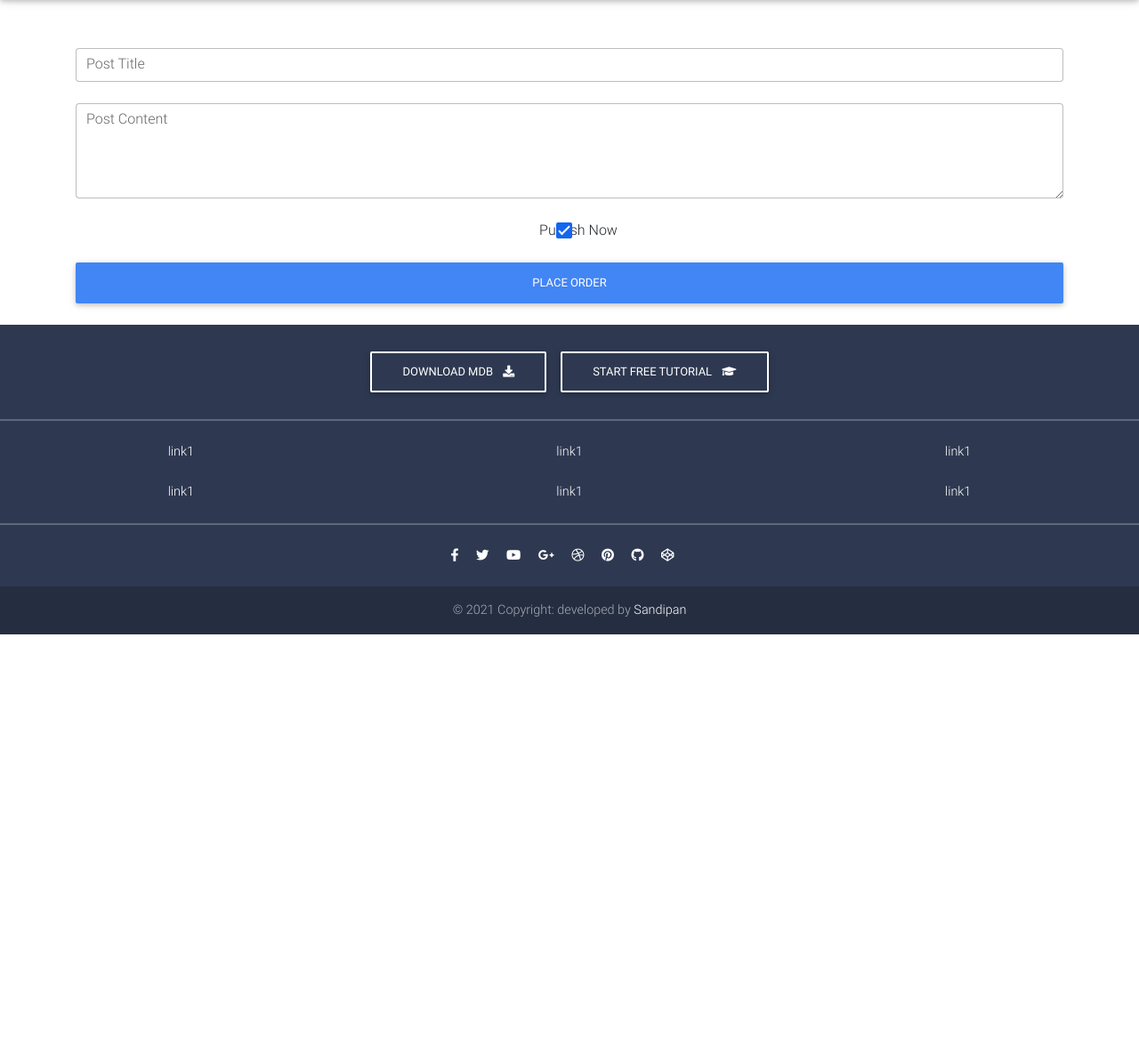
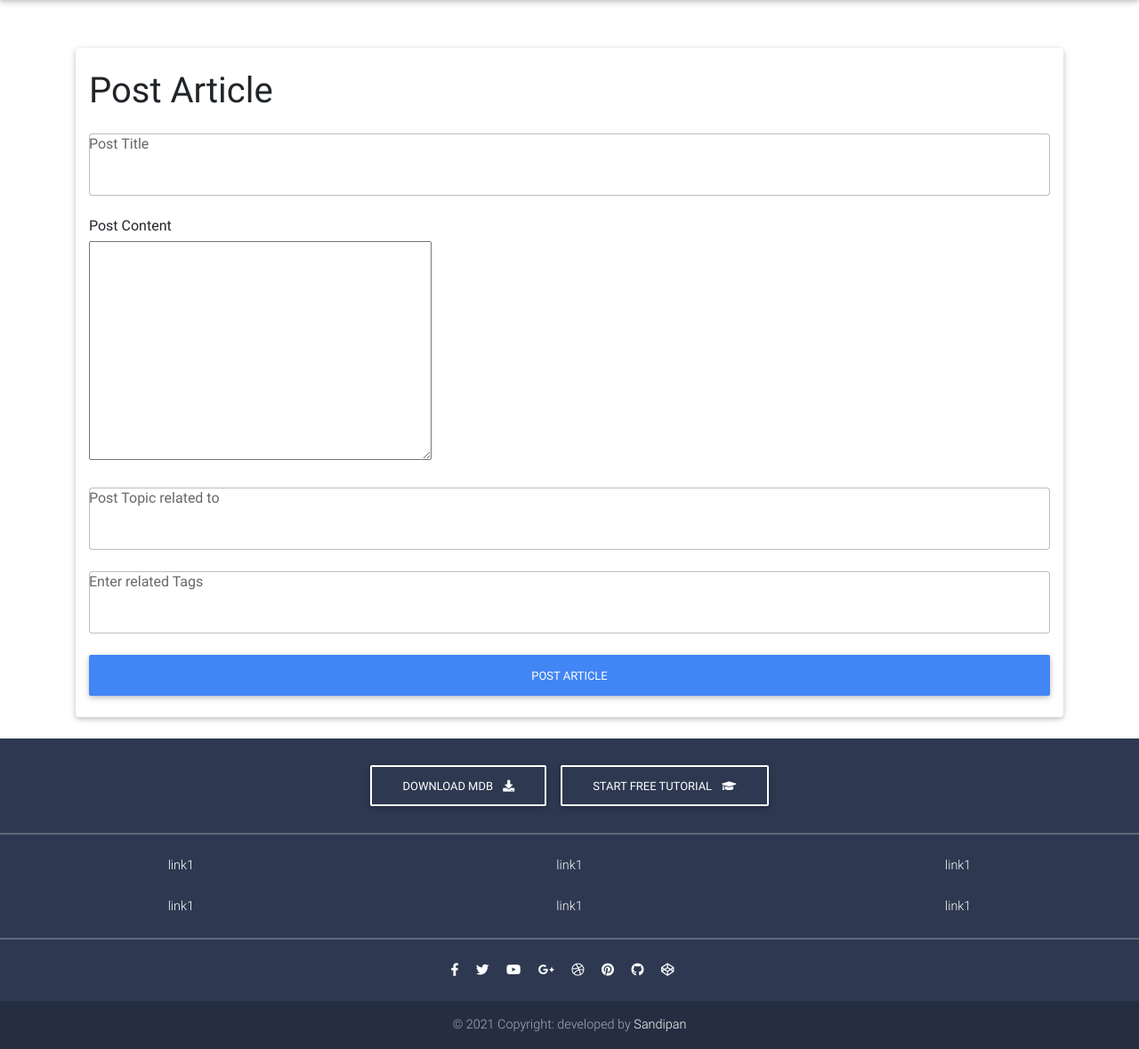
Before and after one commit to sandipan898/personal-website, a Django app: page /article/create in a window 1280 px wide. Shown: the part 66-1245 px from the top of the page at 89% size. Before the commit the page ends 779 px from the top, so only its background shows below. Run offline with Django 3.2, Linux system fonts and the light colour scheme; parts of the project's set-up code (start-up, migrations or seed data) failed here and were passed over; some libraries are stand-ins or nearby versions.

Commit message:
Creating article_form.html

```diff
--- /dev/null
+++ b/personal_website/blog/forms.py
@@ -0,0 +1,50 @@
+from django import forms
+from ckeditor.fields import RichTextField
+from ckeditor.widgets import CKEditorWidget
+from .models import Article
+
+# class ArticlePostForm(forms.Form):
+#     topic_related_to = forms.CharField(max_length=400)
+#     title = forms.CharField(max_length=200)
+#     content = RichTextField()
+#     tags = forms.CharField(max_length=100)
+#     thumbnail = forms.ImageField()
+
+class ArticlePostForm(forms.ModelForm):
+    topic_related_to = forms.CharField(
+        label='topic_related_to',
+        max_length=400,
+        widget=forms.TextInput(attrs={
+            'class': 'form-control',
+        })
+    )
+    title = forms.CharField(
+        label="title",
+        max_length=200,
+        widget=forms.TextInput(attrs={
+            'class': 'form-control',
+        })
+    )
+    content = forms.CharField(
+        label="title",
+        max_length=200,
+        widget=CKEditorWidget()
+    )
+    tags = forms.CharField(
+        label="tags",
+        max_length=100,
+        widget=forms.TextInput(attrs={
+            'class': 'form-control',
+        })
+    )
+    thumbnail = forms.ImageField()
+
+    class Meta:
+        model = Article
+        fields = [
+            "topic_related_to",
+            "title",
+            "content",
+            "tags",
+            "thumbnail",
+        ]
--- a/personal_website/blog/models.py
+++ b/personal_website/blog/models.py
@@ -3,6 +3,7 @@ from django.contrib.auth.models import User
 from taggit.managers import TaggableManager
 from django.shortcuts import reverse
 from django.template.defaultfilters import slugify
+from ckeditor.fields import RichTextField
 
 # Create your models here.
 
@@ -27,7 +28,8 @@ class Article(models.Model):
     author = models.ForeignKey(User, on_delete=models.CASCADE)
     topic_related_to = models.CharField(max_length=400, blank=True, null=True)
     title = models.CharField(max_length=200)
-    content = models.TextField(blank=True, null=True)
+    # content = models.TextField(blank=True, null=True)
+    content = RichTextField(blank=True, null=True)
     published = models.BooleanField(default=False, blank=True, null=True)
     tags = TaggableManager()
     upvotes = models.IntegerField(default=0, blank=True, null=True)
--- a/personal_website/blog/views.py
+++ b/personal_website/blog/views.py
@@ -3,6 +3,7 @@ from django.views import generic
 from .models import Article
 from django.views.generic import DetailView
 from django.urls import reverse
+from .forms import ArticlePostForm
 
 # Create your views here.
 
@@ -29,5 +30,5 @@ def post_detail_view(request, slug):
 
 
 class CreateArticleView(generic.CreateView):
-    model = Article
-    fields = '__all__'
+    template_name = 'blog/article_form.html'
+    form_class = ArticlePostForm
--- a/personal_website/personal_website/settings.py
+++ b/personal_website/personal_website/settings.py
@@ -41,7 +41,8 @@ INSTALLED_APPS = [
     'portfolio',
     'qna',
 
-    'taggit'
+    'taggit',
+    'ckeditor'
 ]
 
 MIDDLEWARE = [
--- a/personal_website/templates/blog/article_form.html
+++ b/personal_website/templates/blog/article_form.html
@@ -1,33 +1,84 @@
 {% extends 'base.html' %}
 {% block content %}
-
+{% block extra_head %}
+<style>
+div.django-ckeditor-widget {
+    /* margin: 2px !important;
+    background-color: black !important; */
+}
+</style>
+{% endblock %}
 <main class="mt-5 pt-5">
     <div class="container">
         <section class="mt-4">
 
+        <!--Grid column-->
+        <div class="card mb-4 wow fadeIn col-md-12 mb-4">
+            <h1 class="my-4">
+                <strong>Post Article</strong>
+            </h1>
                 <form>
-                <!-- Text input -->
+                    {% csrf_token %}
+                    <!-- <div class="form-outline mb-4">
+                        <input type="text"
+                            name="{{ form.title.name }}"
+                            id="{{ form.title.id_for_label }}"
+                            {% if form.name.field.required %}required{% endif %}
+                            class="form-control"
+                            >
+                        <label class="form-label" for="{{ form.title.id_for_label }}">Post Title</label>
+                    </div>
                     <div class="form-outline mb-4">
-                    <input type="text" id="form6Example3" class="form-control" />
-                    <label class="form-label" for="form6Example3">Post Title</label>
+                        <input
+                            class="form-control"
+                            id="{{ form.content.id_for_label }}"
+                            />
+                        <label class="form-label" for="content">Post Content</label>
                     </div>
 
-                <!-- Message input -->
                     <div class="form-outline mb-4">
-                    <textarea class="form-control" id="form6Example7" rows="4"></textarea>
-                    <label class="form-label" for="form6Example7">Post Content</label>
+                        <input type="text" id="topic_related_to" class="form-control" />
+                        <label class="form-label" for="topic_related_to">Post Topic related to</label>
                     </div>
 
-                <!-- Checkbox -->
-                <div class="form-check d-flex justify-content-center mb-4">
-                    <input class="form-check-input me-2" type="checkbox" value="" id="form6Example8" checked />
-                    <label class="form-check-label" for="form6Example8"> Publish Now </label>
+                    <div class="form-outline mb-4">
+                        <input type="text" id="topic_related_to" class="form-control" />
+                        <label class="form-label" for="topic_related_to">Enter Tags related to your Post</label>
+                    </div> -->
+
+                    {{ form.non_field_errors }}
+                    <div class="form-outline mb-4">
+                        {{ form.title.errors }}
+                        <label class="form-label" for="{{ form.title.id_for_label }}">Post Title</label>
+                        {{ form.title }}
                     </div>
-
-                <!-- Submit button -->
-                <button type="submit" class="btn btn-primary btn-block mb-4">Place order</button>
+                    <div class="form-outline mb-4">
+                        {{ form.content.errors }}
+                        <h6><strong>Post Content</strong></h6>
+                        <!-- <label class="form-label" for="{{ form.content.id_for_label }}">Post Content</label> -->
+                        {{ form.content }}
+                    </div>
+                    <div class="form-outline mb-4">
+                        {{ form.topic_related_to.errors }}
+                        <label class="form-label" for="{{ form.topic_related_to.id_for_label }}">Post Topic related to</label>
+                        {{ form.topic_related_to }}
+                    </div>
+                    <div class="form-outline mb-4">
+                        {{ form.tags.errors }}
+                        <label class="form-label" for="{{ form.tags.id_for_label }}">Enter related Tags</label>
+                        {{ form.tags }}
+                    </div>
+                    {{form.media}}
+                    <button type="submit" class="btn btn-primary btn-block mb-4">Post Article</button>
                 </form>
             </section>
         </div>
+    </div>
 </main>
+<!-- <script src="https://cdnjs.cloudflare.com/ajax/libs/ckeditor/4.15.0/ckeditor.js" integrity="sha512-bNMnTgKRxN1n+5rgfcf160HT2koHRcwLcSq/3JDOY9R65mja48E4Hh+a+IQXVaY2NoJCVC+pr0qE3Vz194QwnA==" crossorigin="anonymous"></script> -->
+    <script>
+        CKEDITOR.replace('{{ form.content.id_for_label }}', {
+            // plugins: 'wysiwygarea, toolbar, basicstyles, link'
+        })
+    </script>
 {% endblock %}
```
Also changed, not shown: personal_website/static/js/index.js (+20 -0 lines), personal_website/blog/migrations/0002_auto_20210122_2109.py (added), personal_website/db.sqlite3. Lines whose indentation alone changed are shown as unchanged.
